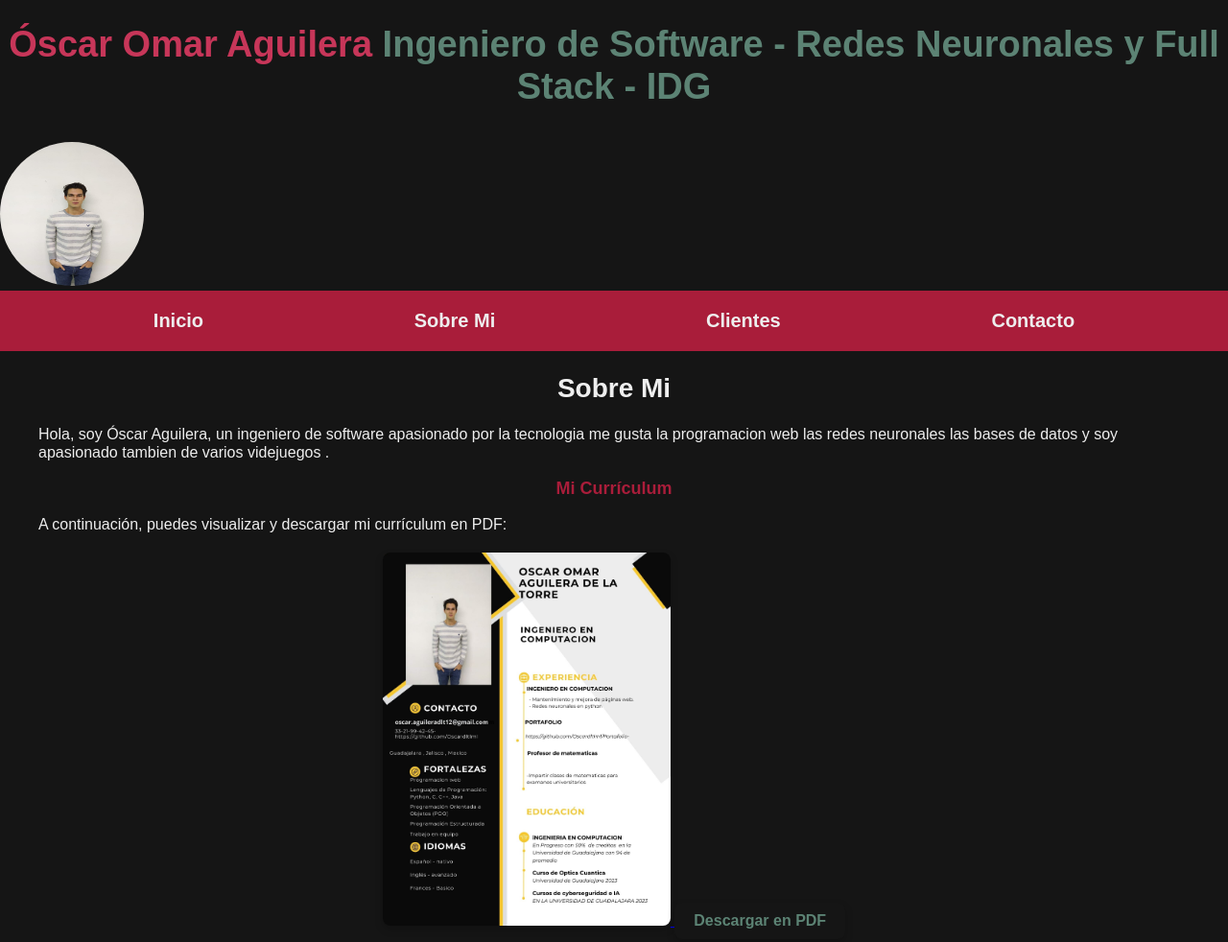
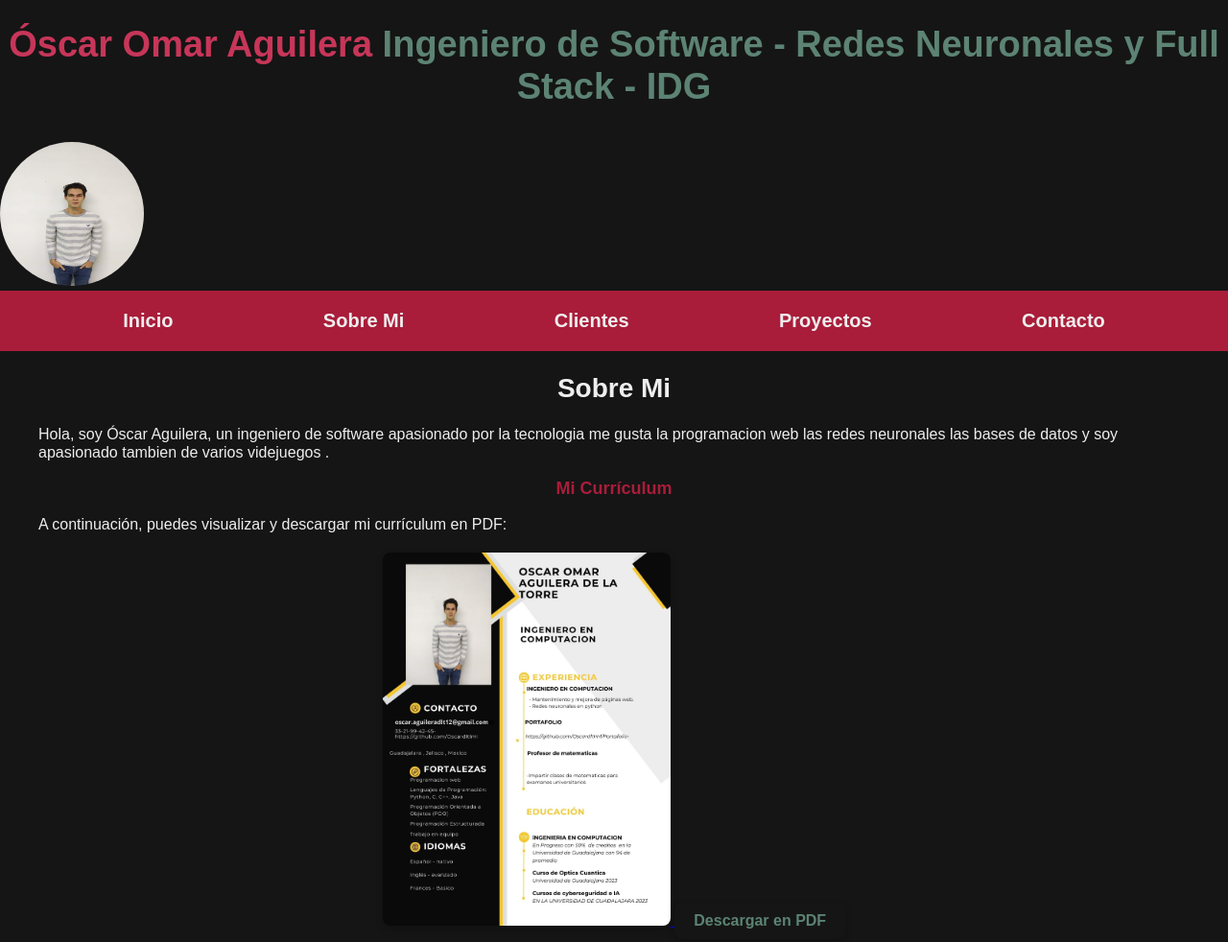
Before and after one commit to Oscardltlml/Oscardltlml, a plain HTML site: page sobre-mi.html in a window 1280 px wide. Shown: the top 982 px of the page at 96% size. Drawn offline with Linux system fonts and the light colour scheme.

Commit message:
sobre-mi.html

```diff
--- a/sobre-mi.html
+++ b/sobre-mi.html
@@ -59,6 +59,7 @@
         <a href="index.html">Inicio</a>
         <a href="sobre-mi.html">Sobre Mi</a>
         <a href="clientes.html">Clientes</a>
+        <a href="proyectos.html">Proyectos</a>
         <a href="contacto.html">Contacto</a>
     </nav>
 </div>
```
